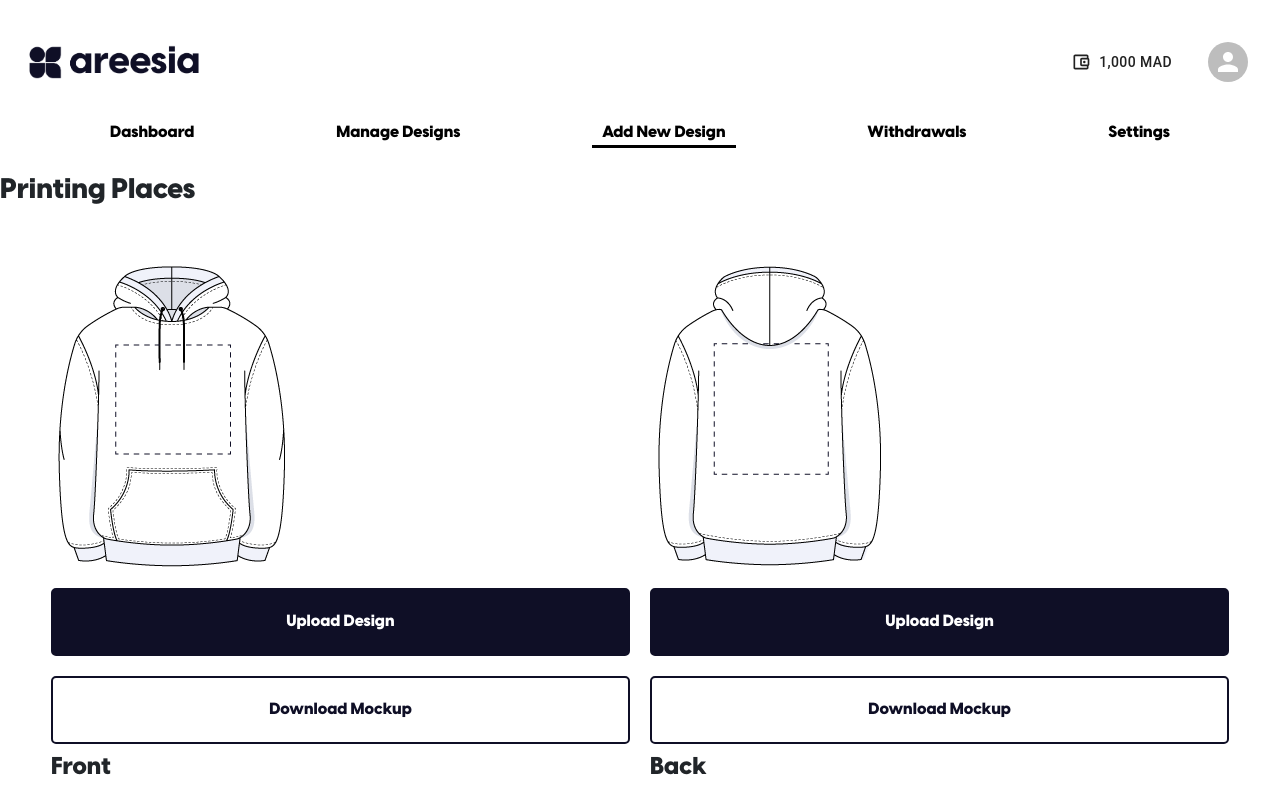
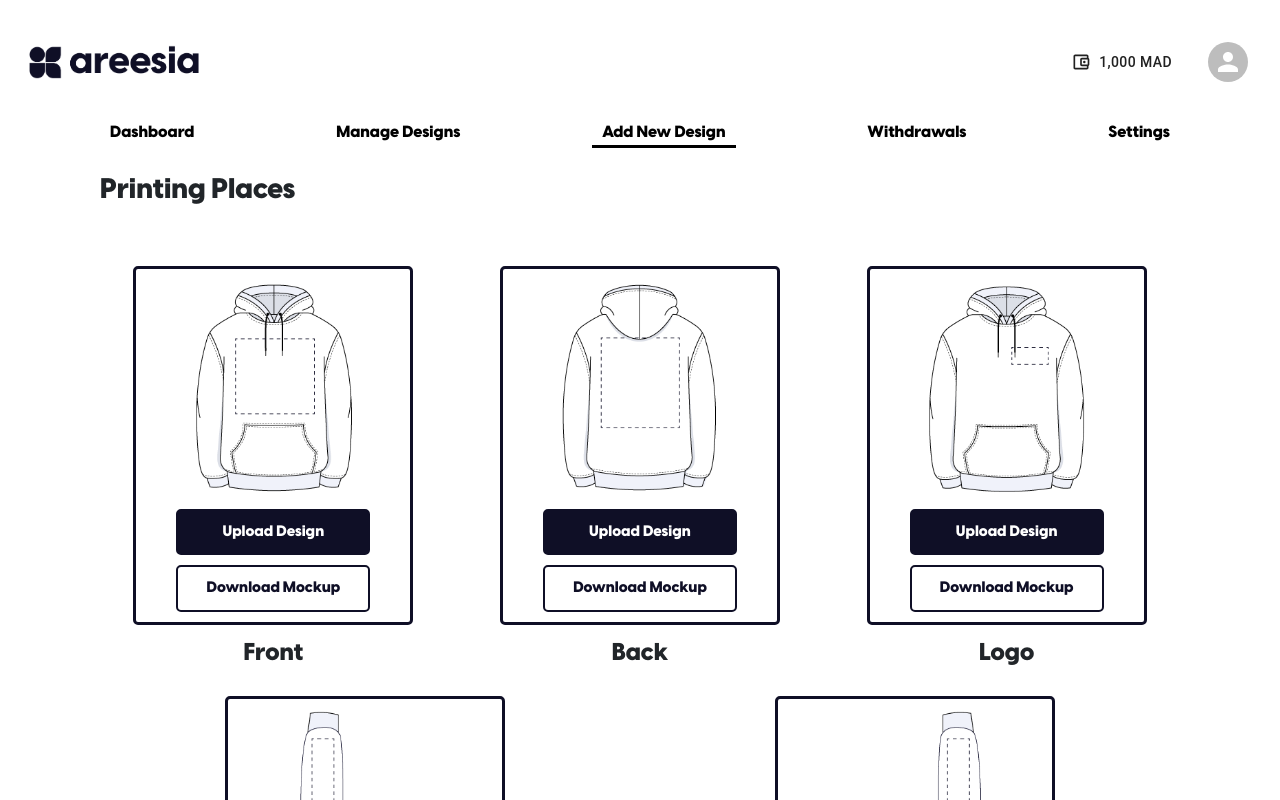
Before and after one commit to iiMedR/Areesia-Full-Stack-POD-Marketplace-React-PHP, a React (Create React App) app in the folder frontend/: page /Add-new-design/hoodies in a window 1280 px wide. Shown: the top 800 px of the page. Built offline with nearby package versions, Linux system fonts and the light colour scheme; no server answers; sample sign-in values are in the browser's storage.

Commit message:
style: add garment printing position layout

```diff
--- a/frontend/src/App.css
+++ b/frontend/src/App.css
@@ -959,6 +959,57 @@ body{
   }
 
 
+  /************************************Sweatshirt page*******************************/
+
+  .Printing_Places_Container{
+    width: 100vw;
+    padding-left: 100px;
+    padding-right: 100px;
+    padding-bottom: 50px;
+  }
+
+  .step1_Container{
+    display: flex;
+    flex-direction: column;
+  }
+  .step1_Container .Products_Container{
+    display: flex;
+    flex-direction: row;
+    justify-content: space-between;
+    width: 100%;
+    overflow-x: auto;
+  }
+
+  .Product_Place{
+    display: flex;
+    flex-direction: column;
+    margin: 0 auto;
+    text-align: center;
+  }
+  .Product_Place_Border{
+    padding: 10px 40px;
+    width: 280px;
+    border:#0F0F26 solid 3px;
+    border-radius: 5px;
+    margin-bottom: 15px;
+  }
+
+  .Product_Place img{
+    height: 220px;
+    width: 165px;
+    margin: 0 auto;
+  }
+
+  .Product_Place button, .Product_Place button:hover{
+    padding: 10px;
+    font-size: 15px;
+    margin-bottom: 0;
+  }
+
+  .Printing_Places_Container .step-indicator-container{
+    margin-top: 20px;
+  }
+
   /************** Client signup page and client signin too**************************/
 .Client_Left_Item {
   padding-top: 50px;
```
